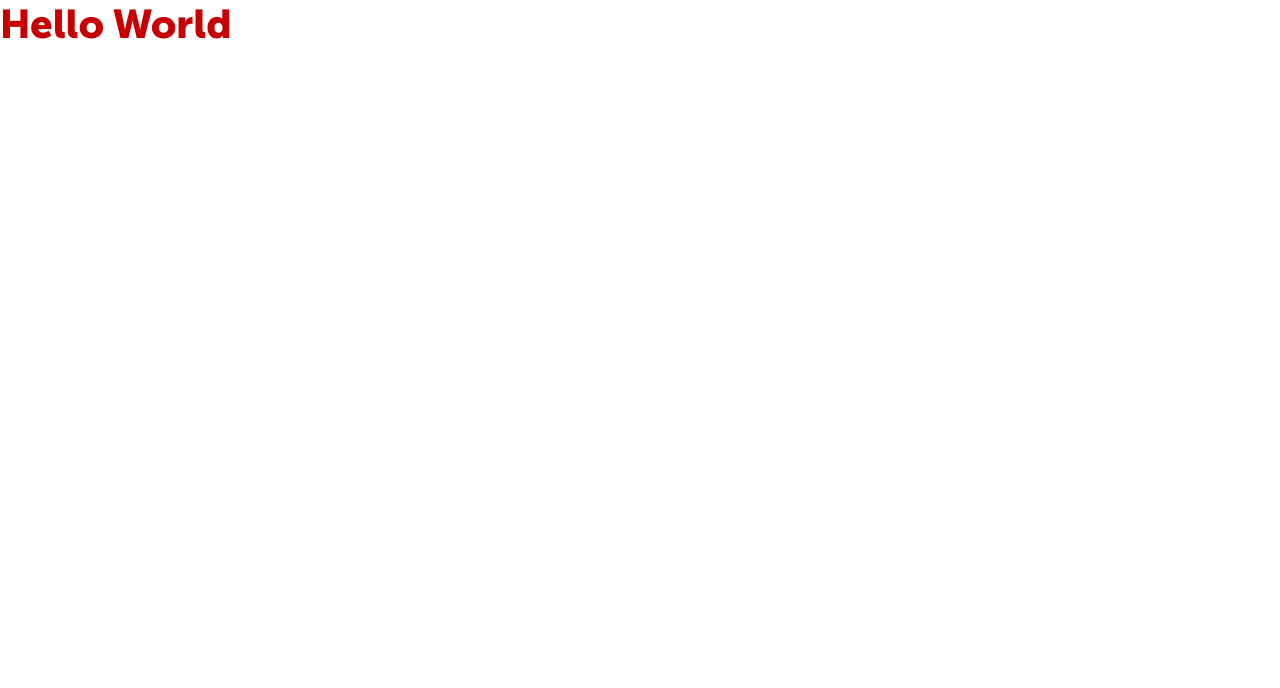
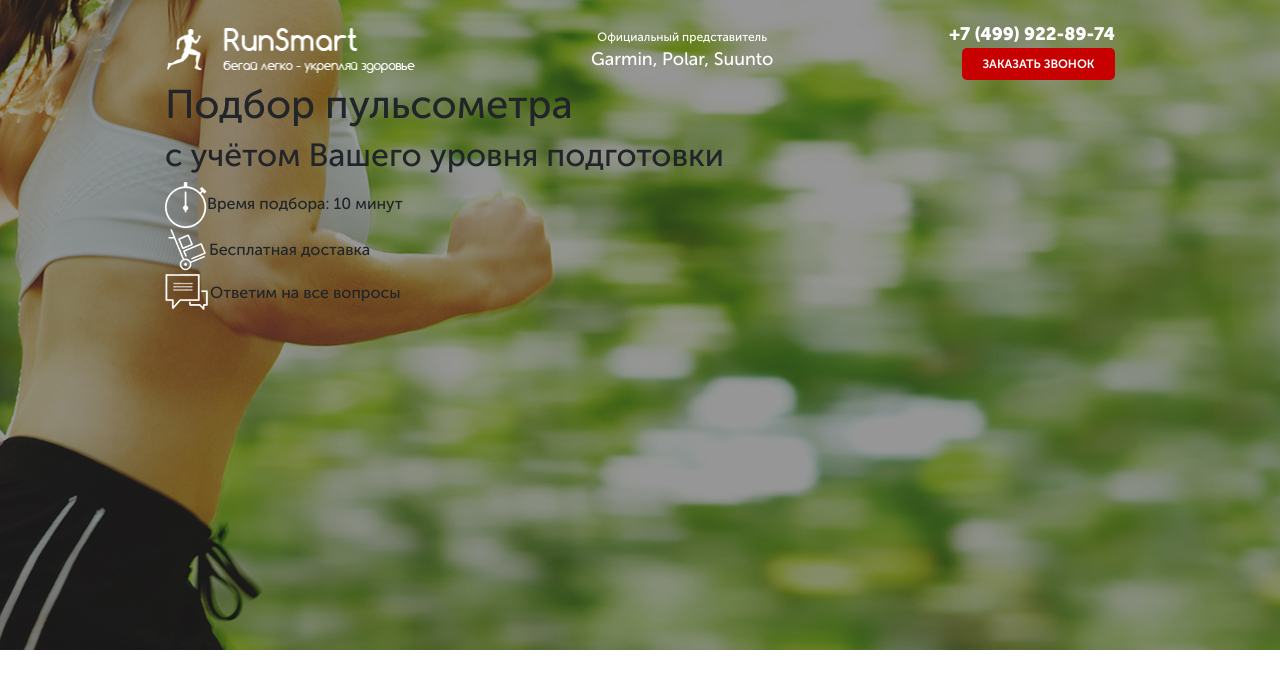
Before and after one commit to shadrin93/run-smart, a website: page src/index.html in a window 1280 px wide. Drawn offline with Linux system fonts and the light colour scheme.

Commit message:
second commit

```diff
--- a/src/index.html
+++ b/src/index.html
@@ -12,7 +12,38 @@
 </head>
 
 <body>
-	<h1>Hello World</h1>
+	<div class="promo">
+		<div class="container">
+			<header class="header">
+				<a href="#" class="header__logo">
+					<img src="icons/logo.png" alt="logo">
+				</a>
+				<div class="header__official">
+					Официальный представитель
+					<span>Garmin, Polar, Suunto</span>
+				</div>
+				<div class="header__contacts">
+					<a href="+74999228974" class="header__phone">+7 (499) 922-89-74</a>
+					<button class="button">заказать звонок</button>
+				</div>
+			</header>
+			<div class="promo_wrapper">
+				<h1 class="promo__header">Подбор пульсометра</h1>
+				<h2 class="promo_subheader">с учётом Вашего уровня подготовки</h2>
+				<div class="promo__icons">
+					<div class="promo_icon">
+						<img src="icons/time_icons.png" alt="time">Время подбора: 10 минут
+					</div>
+					<div class="promo_icon">
+						<img src="icons/delivery_icon.png" alt="delivery">Бесплатная доставка
+					</div>
+					<div class="promo_icon">
+						<img src="icons/message_icon.png" alt="message">Ответим на все вопросы
+					</div>
+				</div>
+			</div>
+		</div>
+	</div>
 </body>
 
 </html>
--- /dev/null
+++ b/src/sass/blocks/_buttons.scss
@@ -0,0 +1,11 @@
+.button {
+	width: 153px;
+	height: 32px;
+	border-radius: 5px;
+	background-color: $main-color;
+	border: none;
+	color: #fff;
+	font-size: 12px;
+	font-weight: 700;
+	text-transform: uppercase;
+}
--- /dev/null
+++ b/src/sass/blocks/_header.scss
@@ -0,0 +1,39 @@
+.header {
+	display: flex;
+	justify-content: space-between;
+	align-items: center;
+	&__logo {
+		width: 250px;
+		img {
+			width: 100%;
+		}
+	}
+	&__official {
+		color: #fff;
+		font-size: 12px;
+		font-weight: 500;
+		text-align: center;
+		span {
+			display: block;
+			font-size: 18px;
+		}
+	}
+	a {
+		text-decoration: none;
+	}
+	&__phone {
+		color: #fff;
+		font-size: 18px;
+		font-weight: 900;
+		display: block;
+		&:hover {
+			color: #fff;
+			text-decoration: none;
+		}
+	}
+	&__contacts {
+		display: flex;
+		flex-direction: column;
+		align-items:flex-end;
+	}
+}
--- /dev/null
+++ b/src/sass/blocks/_promo.scss
@@ -0,0 +1,6 @@
+.promo {
+	min-height: 650px;
+	padding: 21px 0 93px 0;
+	background: url(../../img/main.jpg) center (center/cover) no-repeat;
+
+}
--- a/src/sass/style.scss
+++ b/src/sass/style.scss
@@ -2,10 +2,14 @@
 @import 'base/variables';
 
 * {
-	font-family: Museo Sans Cyrl;
+	font-family: 'Museo Sans Cyrl';
 }
 
-h1 {
-	color: $main-color;
-	font-weight: 900;
+.container {
+	width: 950px;
+	margin: 0 auto;
 }
+
+@import 'blocks/promo.scss';
+@import 'blocks/header.scss';
+@import 'blocks/buttons.scss'
```
Also changed, not shown: src/css/style.min.css.
